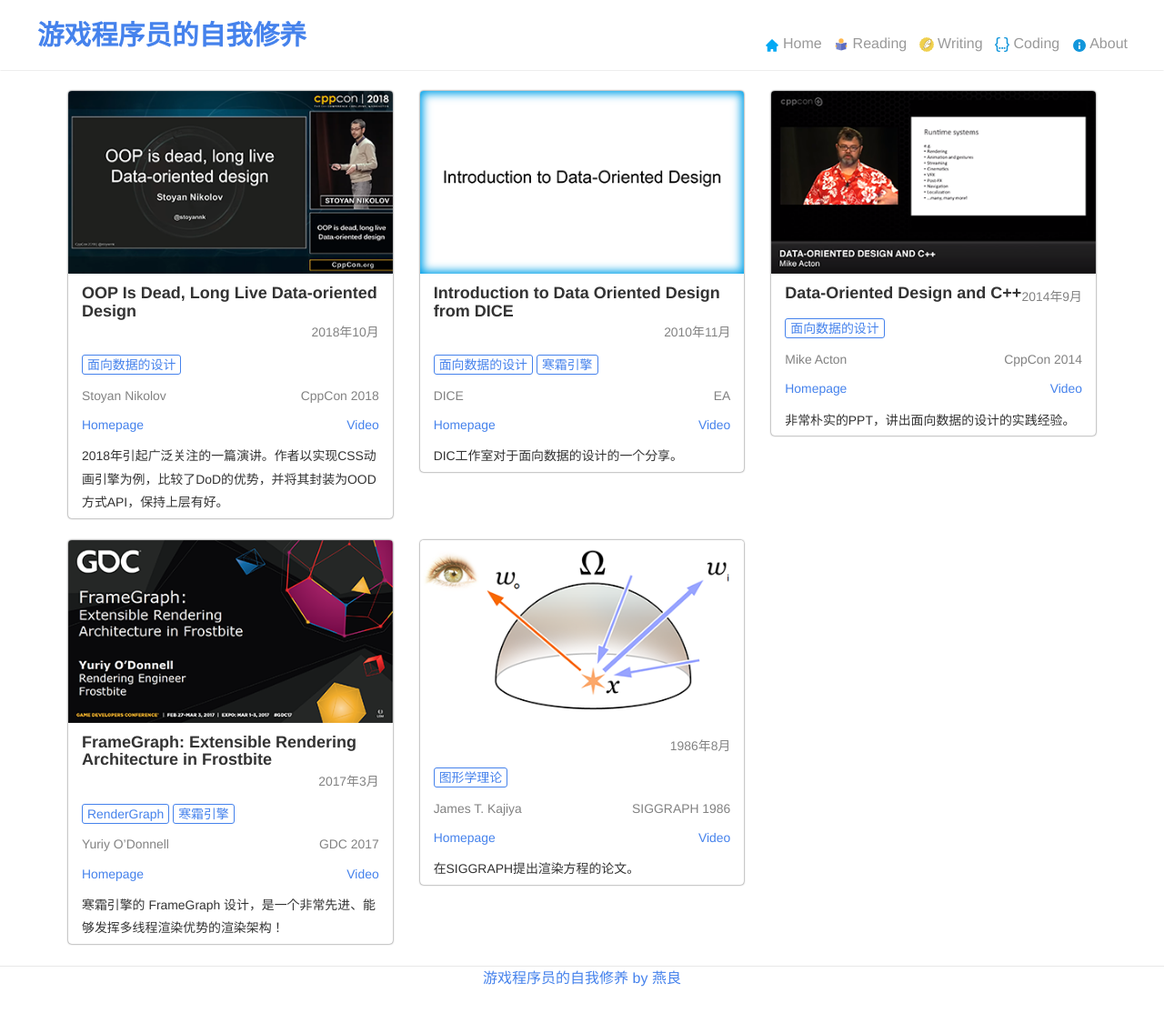
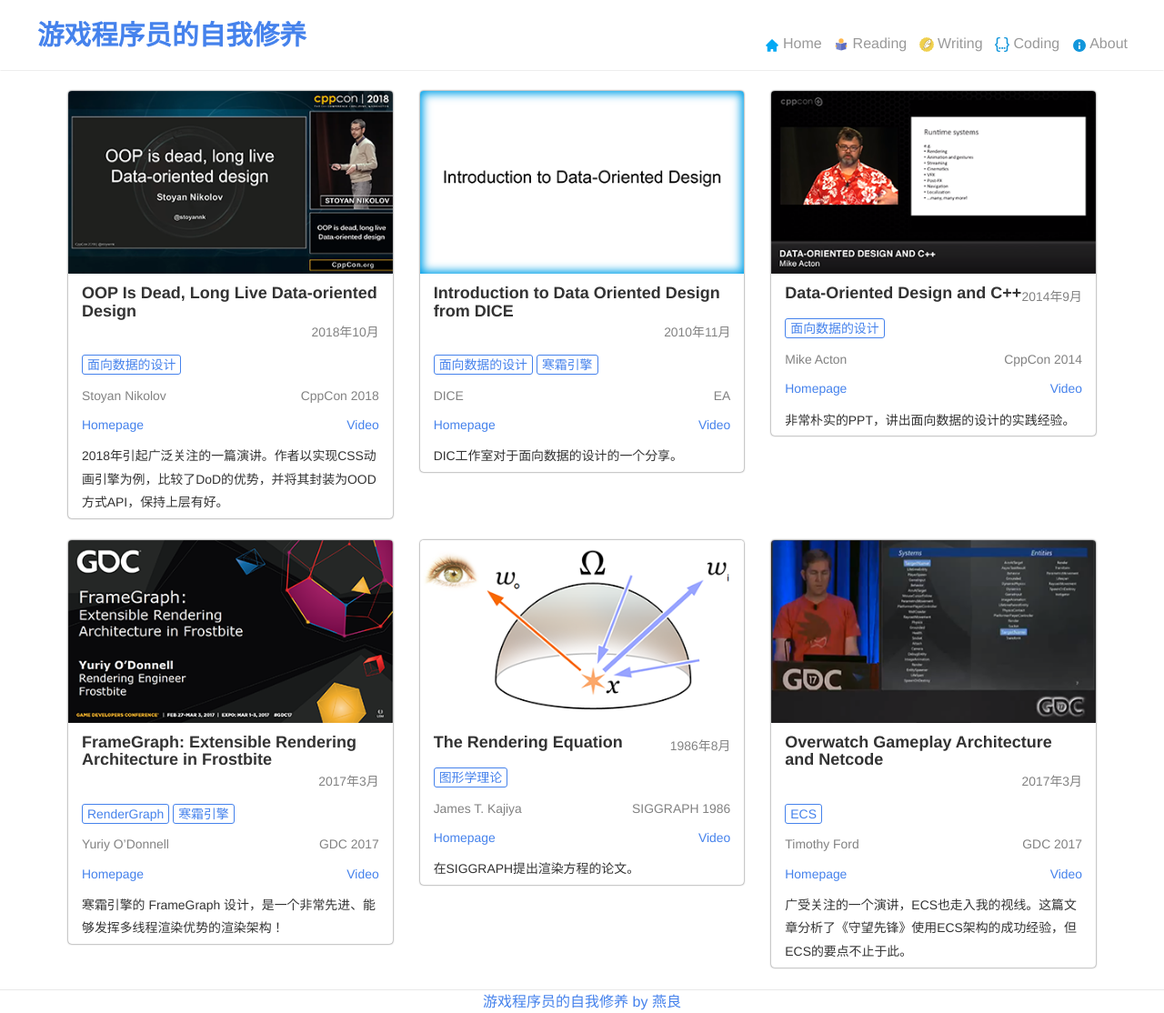
Before and after one commit to neil3d/neil3d.github.io, a Jekyll site: the page built from reading/index.html, in a window 1280 px wide. Shown: the whole page at 91% size. Built offline with Jekyll 4.4.1, drawn with Linux system fonts in a browser that asks for light colours; before the commit the page ends 1089 px from its top, so only the background shows below that.

Commit message:
add readings

```diff
--- a/_data/readings.json
+++ b/_data/readings.json
@@ -52,7 +52,7 @@
     "brief": "寒霜引擎的 FrameGraph 设计，是一个非常先进、能够发挥多线程渲染优势的渲染架构！"
   },
   {
-    "title": "",
+    "title": "The Rendering Equation",
     "author": "James T. Kajiya ",
     "type": "论文",
     "homepage": "https://dl.acm.org/citation.cfm?id=15902",
@@ -63,5 +63,18 @@
     "video": "",
     "url": "assets\\paper\\p143-kajiya.pdf",
     "brief": "在SIGGRAPH提出渲染方程的论文。"
+  },
+  {
+    "title": "Overwatch Gameplay Architecture and Netcode",
+    "author": "Timothy Ford",
+    "type": "演讲",
+    "homepage": "https://www.gdcvault.com/play/1024001/-Overwatch-Gameplay-Architecture-and",
+    "date": "2017年3月",
+    "publisher": "GDC 2017",
+    "tags": "ECS",
+    "thumb": "assets\\thumb\\overwatch_ecs_gdc2017.png",
+    "video": "https://youtu.be/ZvGPrDdVl4Y",
+    "url": "todo",
+    "brief": "广受关注的一个演讲，ECS也走入我的视线。这篇文章分析了《守望先锋》使用ECS架构的成功经验，但ECS的要点不止于此。"
   }
 ]
```
Also changed, not shown: reading/todo.html (added, +9 -0 lines), reading/assets/thumb/overwatch_ecs_gdc2017.png (added), 1 other file.
